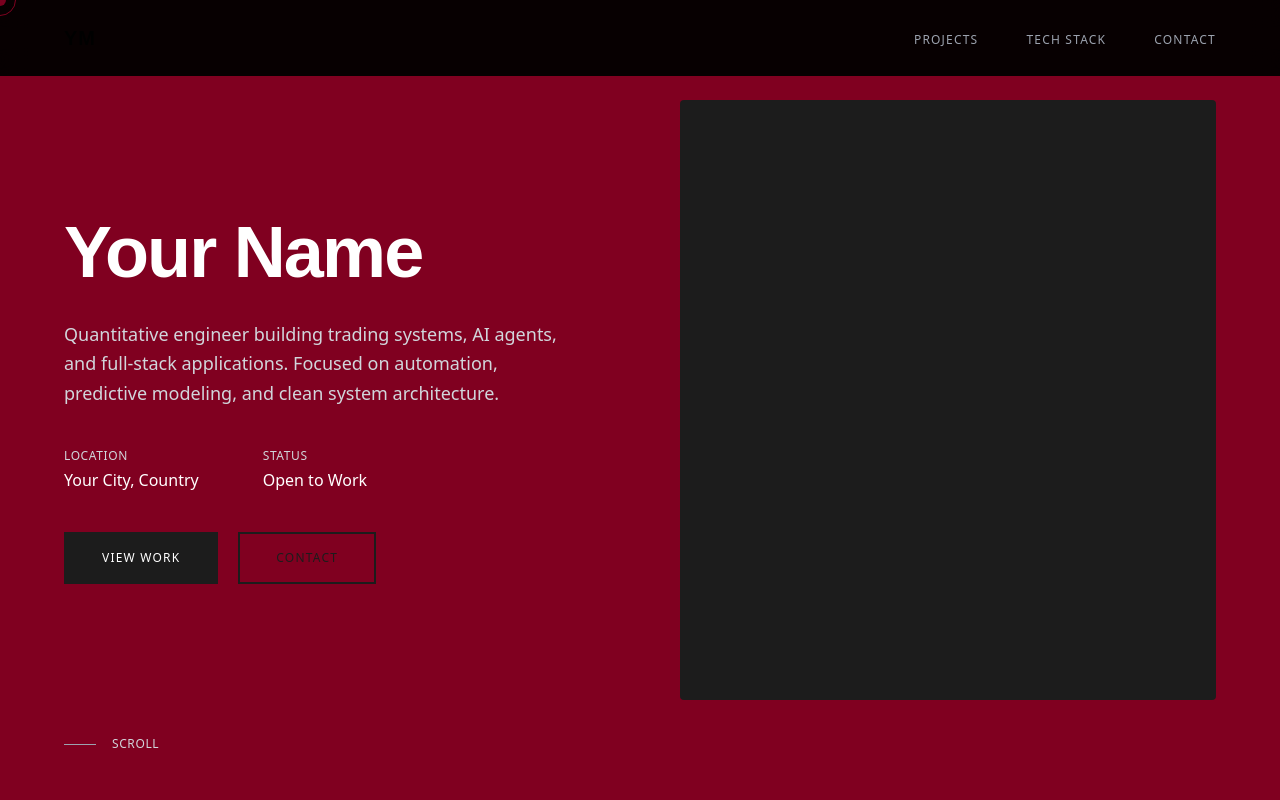
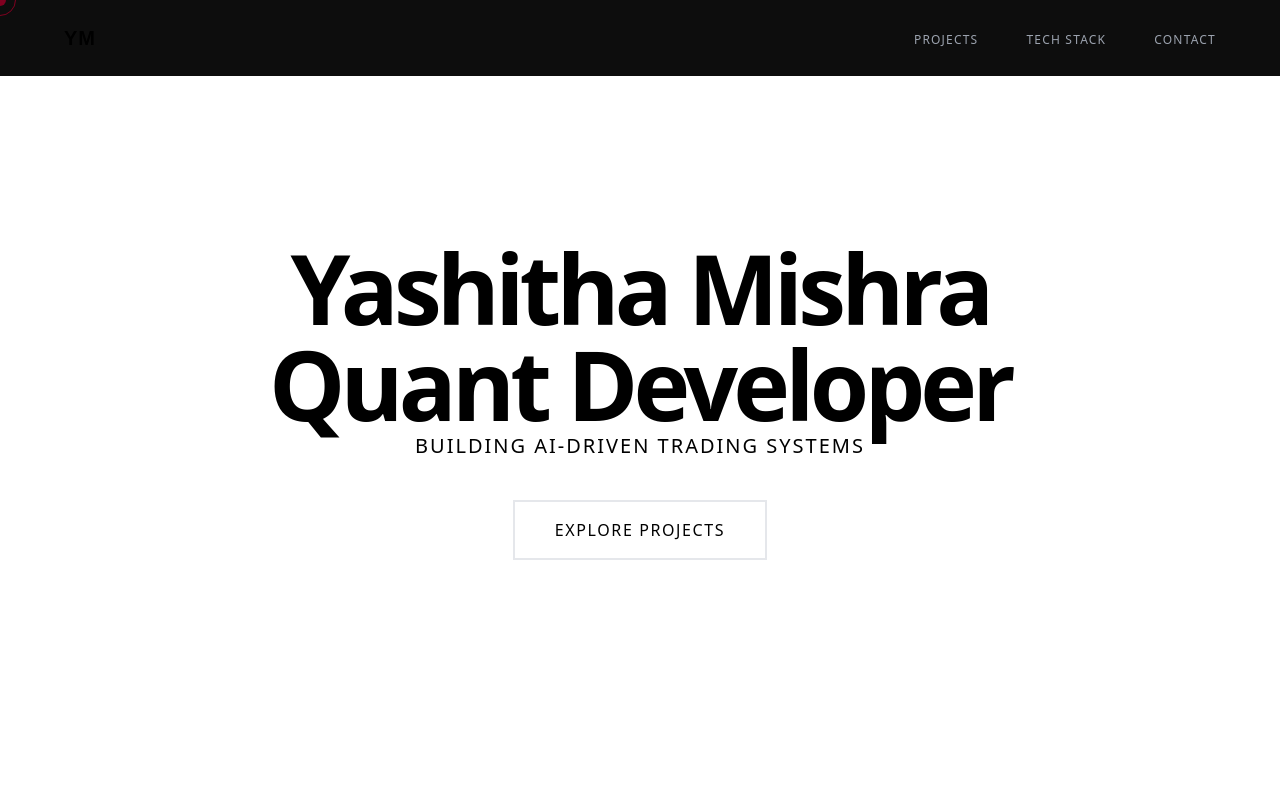
Before and after one commit to Sly-kitsune/Portfolio, a Next.js app: page / in a window 1280 px wide. Shown: the top 800 px of the page. Built offline with nearby package versions, Linux system fonts and the light colour scheme.

Commit message:
Refactor Hero component layout and animations

```diff
--- a/components/Hero.tsx
+++ b/components/Hero.tsx
@@ -1,64 +1,20 @@
-'use client'
-
-import { motion } from 'framer-motion'
+import { motion } from 'framer-motion';
 
 export default function Hero() {
   return (
-    <section className="min-h-screen grid md:grid-cols-2 gap-20 items-center px-8 md:px-16 pt-32 md:pt-0 bg-[#800020]" id="home">
-      <motion.div
-        initial={{ opacity: 0, y: 20 }}
-        animate={{ opacity: 1, y: 0 }}
-        transition={{ duration: 0.8 }}
-      >
-        <h1 className="font-montserrat text-5xl md:text-7xl font-black mb-8 leading-tight tracking-tight text-white">
-          Your Name
-        </h1>
-        <p className="text-lg text-gray-300 mb-10 leading-relaxed max-w-lg">
-          Quantitative engineer building trading systems, AI agents, and full-stack applications.
-          Focused on automation, predictive modeling, and clean system architecture.
-        </p>
-
-        <div className="flex gap-16 mb-10">
-          <div>
-            <div className="text-xs uppercase tracking-wider text-gray-300 mb-1">Location</div>
-            <div className="text-white">Your City, Country</div>
-          </div>
-          <div>
-            <div className="text-xs uppercase tracking-wider text-gray-300 mb-1">Status</div>
-            <div className="text-white">Open to Work</div>
-          </div>
-        </div>
-
-        <div className="flex gap-5">
-          <a
-            href="#projects"
-            className="px-9 py-4 text-xs uppercase tracking-widest border-2 border-[#1C1C1C] bg-[#1C1C1C] text-white hover:bg-transparent hover:text-[#1C1C1C] transition-all"
-          >
-            View Work
-          </a>
-          <a
-            href="#contact"
-            className="px-9 py-4 text-xs uppercase tracking-widest border-2 border-[#1C1C1C] text-[#1C1C1C] hover:bg-[#1C1C1C] hover:text-white transition-all"
-          >
-            Contact
-          </a>
-        </div>
-      </motion.div>
-
-      <motion.div
-        initial={{ opacity: 0, scale: 0.95 }}
-        animate={{ opacity: 1, scale: 1 }}
-        transition={{ duration: 0.8, delay: 0.2 }}
-        className="hidden md:block w-full h-[600px] bg-[#1C1C1C] rounded"
-      >
-        {/* Add your image here */}
-        {/* <img src="/pfp.jpg" alt="Profile" className="w-full h-full object-cover rounded" /> */}
-      </motion.div>
-
-      <div className="absolute bottom-12 left-8 md:left-16 flex items-center gap-4 text-xs uppercase tracking-wider text-gray-300">
-        <div className="w-8 h-px bg-gray-400"></div>
-        SCROLL
+    <section id="home" className="h-screen flex items-center justify-center relative overflow-hidden">
+      <div className="absolute w-full h-full z-0 overflow-hidden">
+        <motion.div className="circle absolute rounded-full bg-gradient-radial from-[rgba(128,0,32,0.1)] to-transparent w-[300px] h-[300px] top-[10%] left-[10%]" animate={{ y: [0, 50, 0], scale: [1, 1.1, 1] }} transition={{ duration: 20, repeat: Infinity }} />
+        <motion.div className="circle absolute rounded-full bg-gradient-radial from-[rgba(128,0,32,0.1)] to-transparent w-[200px] h-[200px] top-[60%] right-[20%]" animate={{ y: [0, 50, 0], scale: [1, 1.1, 1] }} transition={{ duration: 20, repeat: Infinity, delay: 5 }} />
+        <motion.div className="circle absolute rounded-full bg-gradient-radial from-[rgba(128,0,32,0.1)] to-transparent w-[400px] h-[400px] bottom-[10%] left-[50%]" animate={{ y: [0, 50, 0], scale: [1, 1.1, 1] }} transition={{ duration: 20, repeat: Infinity, delay: 10 }} />
+      </div>
+      <div className="text-center z-10">
+        <motion.h1 initial={{ opacity: 0, y: 30 }} animate={{ opacity: 1, y: 0 }} transition={{ duration: 1 }} className="text-8xl font-black tracking-tighter">Yashitha <span className="text-accent">Mishra</span><br />Quant Developer</motion.h1> {/* Customize from resume */}
+        <motion.p initial={{ opacity: 0, y: 30 }} animate={{ opacity: 1, y: 0 }} transition={{ duration: 1, delay: 0.2 }} className="text-xl text-muted tracking-widest uppercase">Building AI-Driven Trading Systems</motion.p>
+        <motion.button initial={{ opacity: 0, y: 30 }} animate={{ opacity: 1, y: 0 }} transition={{ duration: 1, delay: 0.4 }} className="mt-10 px-10 py-4 border-2 border-accent text-text uppercase tracking-widest relative overflow-hidden hover:bg-accent transition-all">
+          Explore Projects
+        </motion.button>
       </div>
     </section>
-  )
+  );
 }
```
